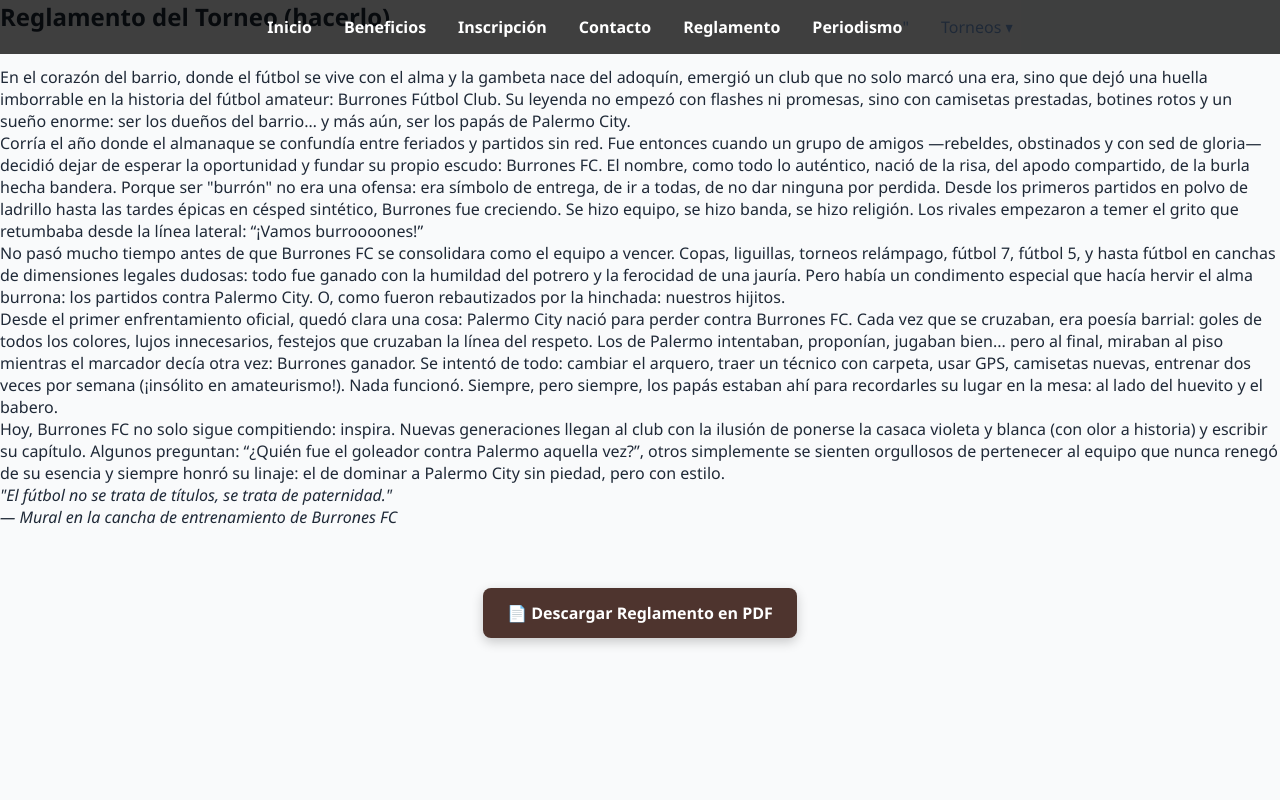
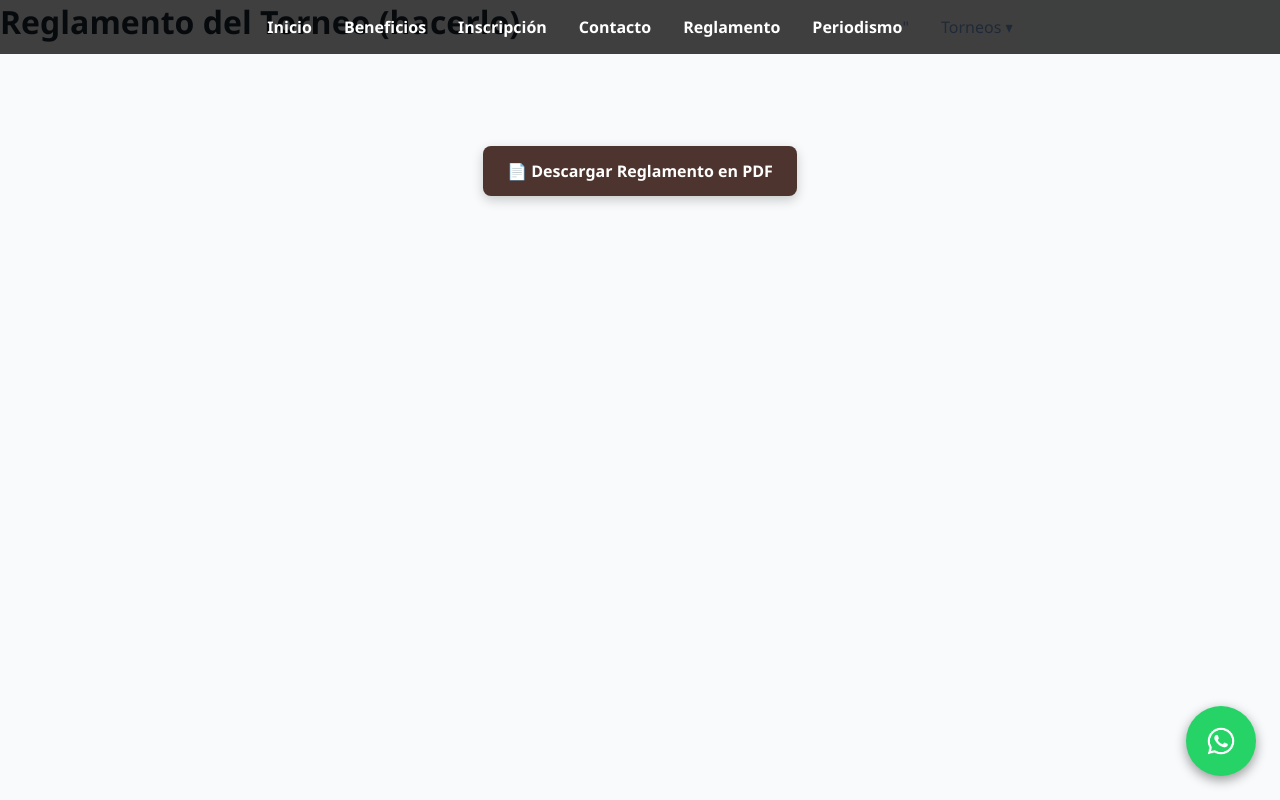
Before and after one commit to lautaroeberle/TorneoBurronesWeb, a React (Vite) app in the folder frontend/: page /reglamento in a window 1280 px wide. Built offline with nearby package versions, Linux system fonts and the light colour scheme.

Commit message:
agrego layout flotante wpp

```diff
--- a/frontend/src/components/Inicio.tsx
+++ b/frontend/src/components/Inicio.tsx
@@ -1,7 +1,7 @@
 // src/pages/Inicio.tsx
 import { Carousel } from "react-responsive-carousel";
 import Inscripcion from "../components/Inscripcion";
-
+import PublicContactoWhatsapp from "../layouts/PublicContactoWhatsapp";
 import "react-responsive-carousel/lib/styles/carousel.min.css";
 import "../styles/Inicio.css";
 
@@ -31,6 +31,7 @@ const Inicio = () => {
 
     {/* 4. Inscripción */}
 <Inscripcion />
+<PublicContactoWhatsapp />
 
     </div>
   );
--- /dev/null
+++ b/frontend/src/layouts/PublicContactoWhatsapp.tsx
@@ -0,0 +1,17 @@
+import whatsappIcon from "../assets/wpp.png";
+import "../styles/ContactoWhatsapp.css";
+
+export default function PublicContactoWhatsapp() {
+  return (
+    <a
+      href="https://wa.me/5491144172243"
+      className="whatsapp-float"
+      target="_blank"
+      rel="noopener noreferrer"
+    >
+      <img src={whatsappIcon} alt="WhatsApp" />
+
+
+    </a>
+  );
+}
--- a/frontend/src/main.tsx
+++ b/frontend/src/main.tsx
@@ -33,6 +33,7 @@ ReactDOM.createRoot(document.getElementById("root")!).render(
   <Route path="/equipos/:id" element={<EquipoIndividual />} />
   <Route path="/jugadores/:id" element={<JugadorIndividual />} />
   <Route path="/partidos/:id" element={<PartidoIndividual />} />
+
 </Route>
 
         {/* Rutas admin sin navbar */}
--- a/frontend/src/pages/ReglamentoPage.tsx
+++ b/frontend/src/pages/ReglamentoPage.tsx
@@ -1,68 +1,20 @@
+import PublicContactoWhatsapp from "../layouts/PublicContactoWhatsapp";
 
 const ReglamentoPage = () => {
   return (
     <div className="reglamento-page">
 
-      <section>
-         <h1>Reglamento del Torneo (hacerlo)<br />
-<br />
-</h1>
+        <h1>Reglamento del Torneo (hacerlo)<br /><br /></h1>
 
+      <section className="descarga-container">
+        <a href="/documentos/reglamento.pdf" download className="boton-descarga">
+          📄 Descargar Reglamento en PDF
+        </a>
+      </section>
 
-        <p>
-          En el corazón del barrio, donde el fútbol se vive con el alma y la gambeta nace del adoquín, emergió un club que no solo marcó una era, sino que dejó una huella imborrable en la historia del fútbol amateur: Burrones Fútbol Club. Su leyenda no empezó con flashes ni promesas, sino con camisetas prestadas, botines rotos y un sueño enorme: ser los dueños del barrio… y más aún, ser los papás de Palermo City.
-        </p>
-      </section>
-      <section>
-        <p>
-Corría el año donde el almanaque se confundía entre feriados y partidos sin red. Fue entonces cuando un grupo de amigos —rebeldes, obstinados y con sed de gloria— decidió dejar de esperar la oportunidad y fundar su propio escudo: Burrones FC. El nombre, como todo lo auténtico, nació de la risa, del apodo compartido, de la burla hecha bandera. Porque ser "burrón" no era una ofensa: era símbolo de entrega, de ir a todas, de no dar ninguna por perdida.
-Desde los primeros partidos en polvo de ladrillo hasta las tardes épicas en césped sintético, Burrones fue creciendo. Se hizo equipo, se hizo banda, se hizo religión. Los rivales empezaron a temer el grito que retumbaba desde la línea lateral: “¡Vamos burroooones!”
-        </p>
-      </section>
-      <section>
-        <p>
-            No pasó mucho tiempo antes de que Burrones FC se consolidara como el equipo a vencer. Copas, liguillas, torneos relámpago, fútbol 7, fútbol 5, y hasta fútbol en canchas de dimensiones legales dudosas: todo fue ganado con la humildad del potrero y la ferocidad de una jauría.
-
-Pero había un condimento especial que hacía hervir el alma burrona: los partidos contra Palermo City. O, como fueron rebautizados por la hinchada: nuestros hijitos.
-        </p>
-      </section>
-      <section>
-        <p>
-Desde el primer enfrentamiento oficial, quedó clara una cosa: Palermo City nació para perder contra Burrones FC. Cada vez que se cruzaban, era poesía barrial: goles de todos los colores, lujos innecesarios, festejos que cruzaban la línea del respeto. Los de Palermo intentaban, proponían, jugaban bien... pero al final, miraban al piso mientras el marcador decía otra vez: Burrones ganador.
-
-Se intentó de todo: cambiar el arquero, traer un técnico con carpeta, usar GPS, camisetas nuevas, entrenar dos veces por semana (¡insólito en amateurismo!). Nada funcionó. Siempre, pero siempre, los papás estaban ahí para recordarles su lugar en la mesa: al lado del huevito y el babero.
-
-
-        </p>
-      </section>
- <section>
-        <p>
-Hoy, Burrones FC no solo sigue compitiendo: inspira. Nuevas generaciones llegan al club con la ilusión de ponerse la casaca violeta y blanca (con olor a historia) y escribir su capítulo. Algunos preguntan: “¿Quién fue el goleador contra Palermo aquella vez?”, otros simplemente se sienten orgullosos de pertenecer al equipo que nunca renegó de su esencia y siempre honró su linaje: el de dominar a Palermo City sin piedad, pero con estilo.
-
-
-
-        </p>
-      </section>
-       <section>
-  <p>
-    <em>
-      "El fútbol no se trata de títulos, se trata de paternidad."<br />
-      — Mural en la cancha de entrenamiento de Burrones FC
-    </em>
-  </p>
-</section>
-
-
-<section className="descarga-container">
-  <a href="/documentos/reglamento.pdf" download className="boton-descarga">
-    📄 Descargar Reglamento en PDF
-  </a>
-</section>
-
-
+      {/* Componente flotante de WhatsApp */}
+      <PublicContactoWhatsapp />
     </div>
-
-
   );
 };
 
--- /dev/null
+++ b/frontend/src/styles/ContactoWhatsapp.css
@@ -0,0 +1,39 @@
+.whatsapp-float {
+  position: fixed;
+  bottom: 24px;
+  right: 24px;
+  z-index: 1000;
+  width: 70px;
+  height: 70px;
+  background-color: #25d366;
+  border-radius: 50%;
+  display: flex;
+  align-items: center;
+  justify-content: center;
+  box-shadow: 0 4px 12px rgba(0, 0, 0, 0.4);
+  transition: transform 0.3s ease, box-shadow 0.3s ease;
+  cursor: pointer;
+}
+
+.whatsapp-float:hover {
+  transform: scale(1.1);
+  box-shadow: 0 6px 18px rgba(0, 0, 0, 0.5);
+}
+
+.whatsapp-float img {
+  width: 40px;
+  height: 40px;
+}
+
+
+@media (max-width: 600px) {
+  .whatsapp-float {
+    width: 55px;
+    height: 55px;
+  }
+
+  .whatsapp-float img {
+    width: 32px;
+    height: 32px;
+  }
+}
```
Also changed, not shown: frontend/src/assets/wpp.png (added).
